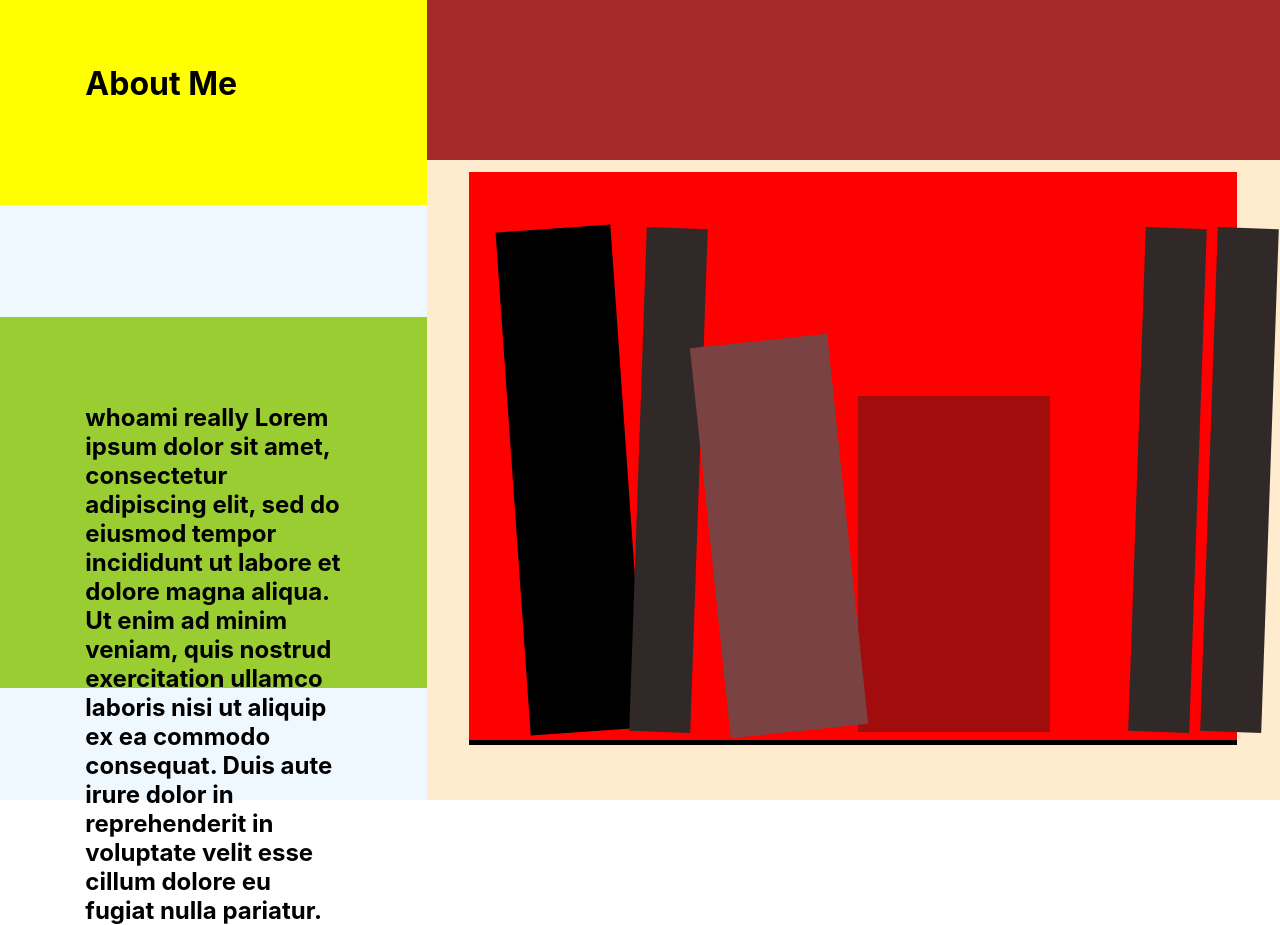
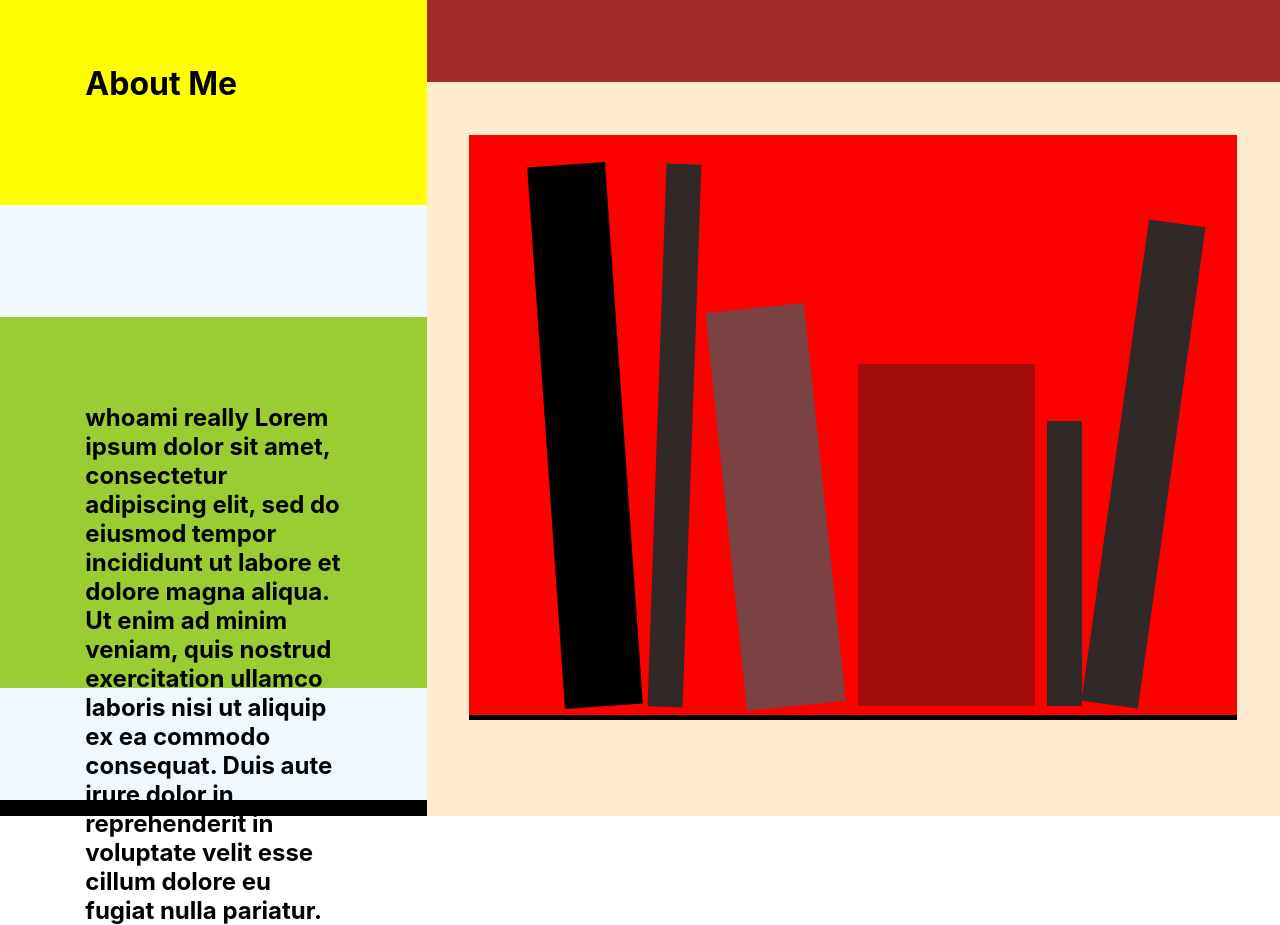
Before and after one commit to IsaacReeder/Furnitecture-Ecommerce, a React (Create React App) app in the folder new-client/: page /aboutme in a window 1280 px wide. Built offline with nearby package versions, Linux system fonts and the light colour scheme.

Commit message:
Adjusting books size and placement

```diff
--- a/new-client/src/components/AboutMe/AboutMe.css
+++ b/new-client/src/components/AboutMe/AboutMe.css
@@ -40,7 +40,7 @@
   display: flex;
   background-color: brown;
   flex-basis: 100%;
-  height: 20%;
+  height: 10%;
 }
 .book-box {
   background-color: red;
@@ -54,29 +54,32 @@
   margin-right: 5%;
   margin-left: 5%;
   padding-bottom: 1%;
+  padding-right: 7%;
   border-bottom: 5px solid black;
   margin-bottom: 5%;
 }
 
 .book-1 {
   /* flex: 1; */
-  height: 90%;
+  height: 95%;
   background-color: black;
-  flex-basis: 15%;
+  flex-basis: 11%;
   bottom: 0;
-  margin-right: -10%;
+  margin-right: -17%;
   transform: rotate(-4deg);
   transition: all 0.3s ease-in-out 0s;
+  writing-mode: vertical-rl;
+  text-orientation: mixed;
 }
 .book-1:hover {
   transform: rotate(-2deg);
 }
 .book-2 {
   /* flex: 2; */
-  height: 90%;
+  height: 95%;
   background-color: rgb(49, 40, 40);
-  flex-basis: 8%;
-  margin-right: -10%;
+  flex-basis: 5%;
+  margin-right: -17%;
   transform: rotate(2deg);
   transition: all 0.3s ease-in-out 0s;
 }
@@ -87,17 +90,42 @@
   /* flex: 3; */
   height: 70%;
   background-color: rgb(122, 66, 66);
-  flex-basis: 18%;
-  margin-right: -10%;
+  flex-basis: 14%;
+  margin-right: -17%;
   transform: rotate(-6deg);
   transition: all 0.3s ease-in-out 0s;
 }
 .book-3:hover {
   transform: rotate(-4deg);
 }
+.book-4 {
+  /* flex: 2; */
+  height: 50%;
+  background-color: rgb(49, 40, 40);
+  flex-basis: 5%;
+  margin-right: -17%;
+  /* transform: rotate(1deg); */
+  transition: all 0.3s ease-in-out 0s;
+}
+.book-4:hover {
+  transform: rotate(4deg);
+}
+.book-5 {
+  /* flex: 2; */
+  height: 85%;
+  background-color: rgb(49, 40, 40);
+  flex-basis: 8%;
+  margin-right: -10%;
+  transform: rotate(8deg);
+  transition: all 0.3s ease-in-out 0s;
+}
+.book-5:hover {
+  transform: rotate(6deg);
+}
 .vase {
   /* flex: 3; */
   height: 60%;
   background-color: rgb(161, 12, 12);
   flex-basis: 25%;
+  margin-right: -20%;
 }
--- a/new-client/src/components/AboutMe/AboutMe.js
+++ b/new-client/src/components/AboutMe/AboutMe.js
@@ -20,12 +20,12 @@ const AboutMe = () => {
       <div className="right-am-container">
         <div className="button-box"></div>
         <div className="book-box">
-          <div className="book-1"></div>
+          <div className="book-1">asdf</div>
           <div className="book-2"></div>
           <div className="book-3"></div>
           <div className="vase"></div>
-          <div className="book-2"></div>
-          <div className="book-2"></div>
+          <div className="book-4"></div>
+          <div className="book-5"></div>
         </div>
       </div>
     </div>
```
